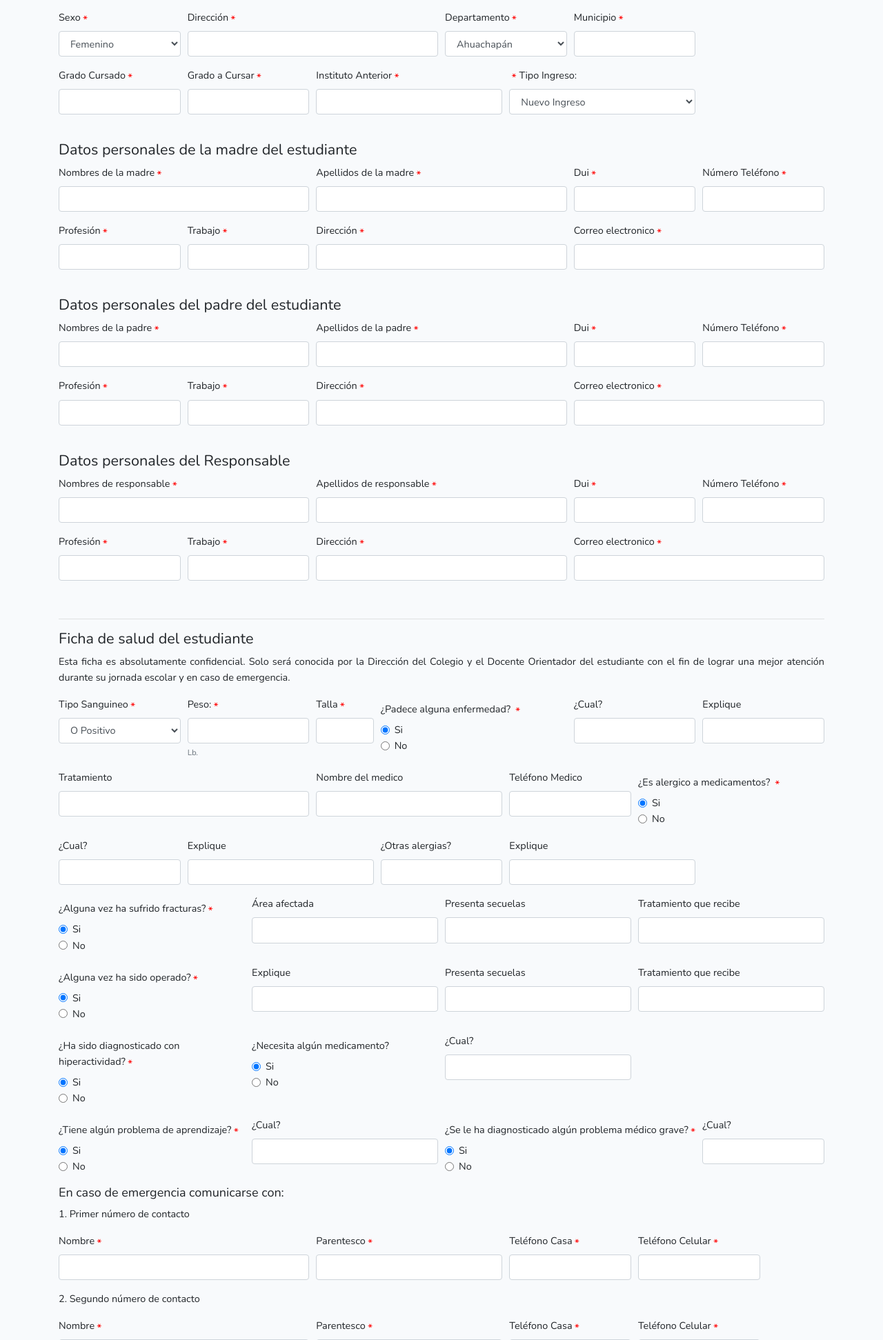
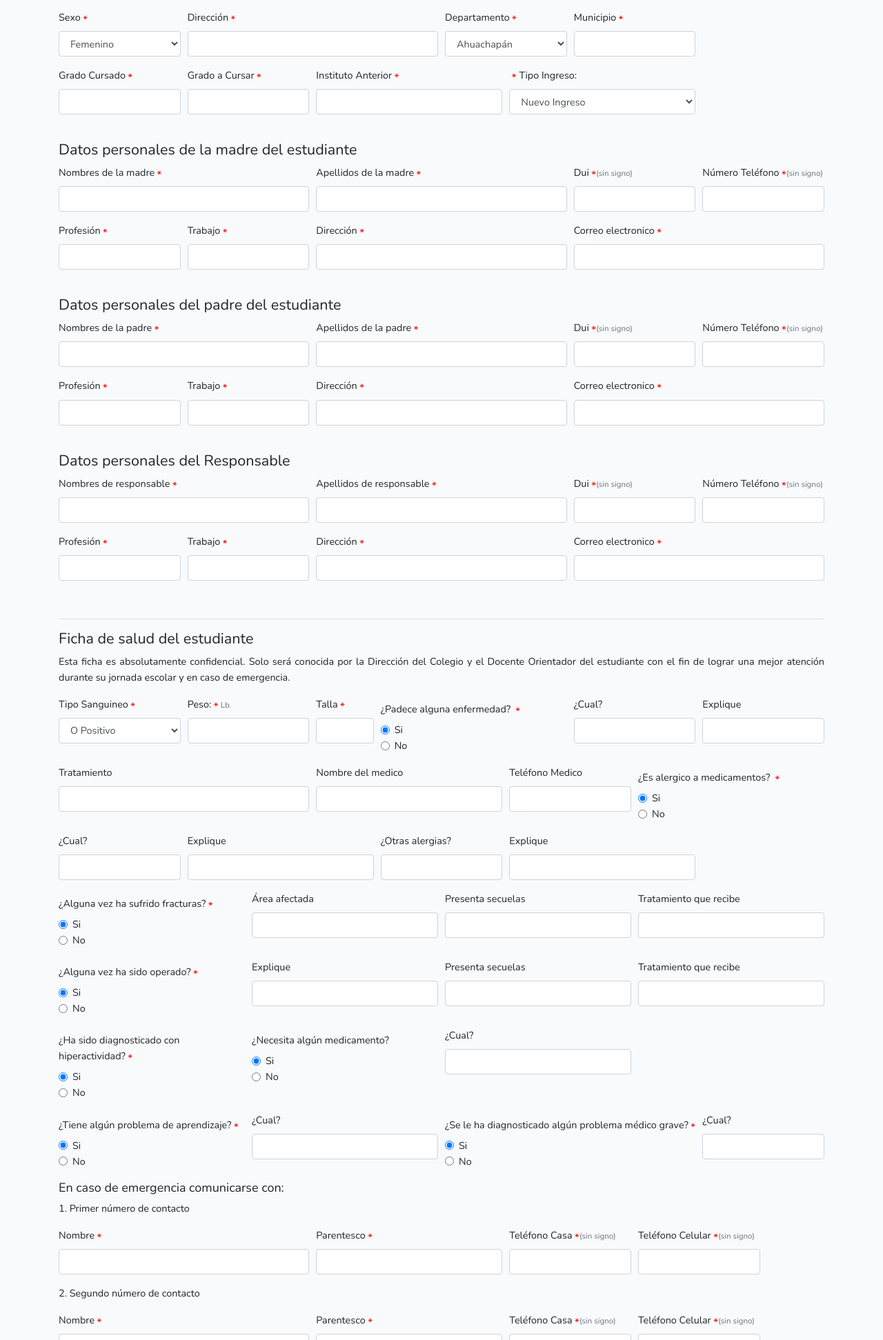
Before and after one commit to AbiMani/golda-meir, a Laravel app: page /formularioInscripcion in a window 1280 px wide. Shown: the part 315-2258 px from the top of the page at 69% size. Run offline with Laravel 8, Linux system fonts and the light colour scheme; some libraries are stand-ins or nearby versions.

Commit message:
cambio correo electronico

```diff
--- a/resources/views/formularioInscripcion.blade.php
+++ b/resources/views/formularioInscripcion.blade.php
@@ -186,14 +186,14 @@
 						    @enderror
 						</div>
 						<div class="form-group col-6 col-md-2">
-						    <label for="numeroDuiMadre" class="required">Dui</label><sub class="red ">*</sub>
+						    <label for="numeroDuiMadre" class="required">Dui</label><sub class="red ">*</sub><small class="text-muted">(sin signo)</small>
 						    <input type="text" value="{{old('numeroDuiMadre')}} "class="form-control" id="numeroDuiMadre" name="numeroDuiMadre" placeholder="125698505" required>
 						    @error('numeroDuiMadre')
 						    	<small class="text-danger">*{{$message}}</small>
 						    @enderror
 						</div>
 						<div class="form-group col-6  col-md-2">
-						    <label for="telefonoMadre" class="required">Número Teléfono</label><sub class="red ">*</sub>
+						    <label for="telefonoMadre" class="required">Número Teléfono</label><sub class="red ">*</sub><small class="text-muted">(sin signo)</small>
 						    <input type="text" value="{{old('telefonoMadre')}} "class="form-control" id="telefonoMadre" name="telefonoMadre" placeholder="71540000" required>
 						    @error('telefonoMadre')
 						    	<small class="text-danger">*{{$message}}</small>
@@ -252,14 +252,14 @@
 						    @enderror
 						</div>
 						<div class="form-group col-6 col-md-2">
-						    <label for="numeroDuiPadre" class="required">Dui</label><sub class="red ">*</sub>
+						    <label for="numeroDuiPadre" class="required">Dui </label><sub class="red ">*</sub><small class="text-muted">(sin signo)</small>
 						    <input type="text" value="{{old('numeroDuiPadre')}} "class="form-control" id="numeroDuiPadre" name="numeroDuiPadre" placeholder="125698505" required>
 						    @error('numeroDuiPadre')
 						    	<small class="text-danger">*{{$message}}</small>
 						    @enderror
 						</div>
 						<div class="form-group  col-6 col-md-2">
-						    <label for="telefonoPadre" class="required">Número Teléfono</label><sub class="red ">*</sub>
+						    <label for="telefonoPadre" class="required">Número Teléfono</label><sub class="red ">*</sub><small class="text-muted">(sin signo)</small>
 						    <input type="text" value="{{old('telefonoPadre')}} "class="form-control" id="telefonoPadre" name="telefonoPadre" placeholder="71540000" required>
 						    @error('telefonoPadre')
 						    	<small class="text-danger">*{{$message}}</small>
@@ -318,14 +318,14 @@
 						    @enderror
 						</div>
 						<div class="form-group col-6 col-md-2">
-						    <label for="numeroDuiRes" class="required">Dui</label><sub class="red ">*</sub>
+						    <label for="numeroDuiRes" class="required">Dui</label><sub class="red ">*</sub><small class="text-muted">(sin signo)</small>
 						    <input type="text" value="{{old('numeroDuiRes')}} "class="form-control" id="numeroDuiRes" name="numeroDuiRes" placeholder="125698505" required>
 						    @error('numeroDuiRes')
 						    	<small class="text-danger">*{{$message}}</small>
 						    @enderror
 						</div>
 						<div class="form-group col-6 col-md-2">
-						    <label for="telefonoRes" class="required">Número Teléfono</label><sub class="red ">*</sub>
+						    <label for="telefonoRes" class="required">Número Teléfono</label><sub class="red ">*</sub><small class="text-muted">(sin signo)</small>
 						    <input type="text" value="{{old('telefonoRes')}} "class="form-control" id="telefonoRes" name="telefonoRes" placeholder="61250000" required>
 						    @error('telefonoRes')
 						    	<small class="text-danger">*{{$message}}</small>
@@ -388,9 +388,9 @@
 						    @enderror
 						  </div>
 						  <div class="form-group col-4 col-md-2">
-						    <label for="peso" class="required">Peso: </label><sub class="red ">*</sub>
+						    <label for="peso" class="required">Peso: </label><sub class="red ">*</sub><small class="text-muted"> Lb.</small>
 						    <div>
-						    	<input type="text" value="{{old('peso')}} "class="form-control" id="peso" name="peso" placeholder="" required><small class="form-text text-muted">Lb.</small>
+						    	<input type="text" value="{{old('peso')}} "class="form-control" id="peso" name="peso" placeholder="" required>
 						    </div>
 
 						    @error('peso')
@@ -633,14 +633,14 @@
 						    @enderror
 						</div>
 						<div class="form-group col-6 col-md-2">
-						    <label for="telContacto1" class="required">Teléfono Casa</label><sub class="red ">*</sub>
+						    <label for="telContacto1" class="required">Teléfono Casa</label><sub class="red ">*</sub><small class="text-muted">(sin signo)</small>
 						    <input type="text" value="{{old('telContacto1')}} "class="form-control" id="telContacto1" name="telContacto1" placeholder="Ej. 22650000" required>
 						    @error('telContacto1')
 						    	<small>*{{$message}}</small>
 						    @enderror
 						</div>
 						<div class="form-group col-6 col-md-2">
-						    <label for="celContacto1" class="required">Teléfono Celular</label><sub class="red ">*</sub>
+						    <label for="celContacto1" class="required">Teléfono Celular</label><sub class="red ">*</sub><small class="text-muted">(sin signo)</small>
 						    <input type="text" value="{{old('celContacto1')}} "class="form-control" id="celContacto1" name="celContacto1" placeholder="Ej. 71940000" required>
 						    @error('celContacto1')
 						    	<small>*{{$message}}</small>
@@ -665,14 +665,14 @@
 						    @enderror
 						</div>
 						<div class="form-group col-6 col-md-2">
-						    <label for="telContacto2" class="required">Teléfono Casa</label><sub class="red ">*</sub>
+						    <label for="telContacto2" class="required">Teléfono Casa</label><sub class="red ">*</sub><small class="text-muted">(sin signo)</small>
 						    <input type="text" value="{{old('telContacto2')}} "class="form-control" id="telContacto2" name="telContacto2" placeholder="Ej. 26491131" required>
 						    @error('telContacto2')
 						    	<small>*{{$message}}</small>
 						    @enderror
 						</div>
 						<div class="form-group col-6 col-md-2">
-						    <label for="celContacto2" class="required">Teléfono Celular</label><sub class="red ">*</sub>
+						    <label for="celContacto2" class="required">Teléfono Celular</label><sub class="red ">*</sub><small class="text-muted">(sin signo)</small>
 						    <input type="text" value="{{old('celContacto2')}} "class="form-control" id="celContacto2" name="celContacto2" placeholder="Ej. 25491141" required>
 						    @error('celContacto2')
 						    	<small>*{{$message}}</small>
@@ -695,7 +695,7 @@
 						      <option value="2">Madre</option>
 						      <option value="3">Responsable</option>
 						    </select>
-						    <label for="dui" class="required ">Con Dui No.</label>
+						    <label for="dui" class="required ">Con Dui No.</label><small class=" text-form text-muted">(sin signo)</small>
 						    <input type="text" value="{{old('dui')}} "class="form-control mx-sm-3" id="dui" name="dui" placeholder="125698505" required>
 						    @error('parentescoContacto2')
 						    	<small>*{{$message}}</small>
@@ -768,7 +768,7 @@
 						      <option value="2">Madre</option>
 						      <option value="3">Responsable</option>
 						    </select>
-						    <label for="dui" class="required ">Con Dui No.</label>
+						    <label for="dui" class="required ">Con Dui No.</label><small class="text-muted">(sin signo)</small>
 						    <input type="text" value="{{old('dui')}} "class="form-control mx-sm-3" id="dui" name="dui" placeholder="Ej. 125698505" required>
 						    @error('parentescoContacto2')
 						    	<small>*{{$message}}</small>
--- a/resources/views/layouts/app.blade.php
+++ b/resources/views/layouts/app.blade.php
@@ -95,7 +95,7 @@
                 <h3>Acercate a nosotros</h3>
                 <div class="center-block">
                     <p><i class="fas fa-phone-square "></i> Tel: 2508-6869</p>
-                    <p><i class="fas fa-at"></i> goldameir@gmail.com</p>
+                    <p><i class="fas fa-at"></i> goldameirsv@gmail.com</p>
                 </div>
 
             </div>
```
